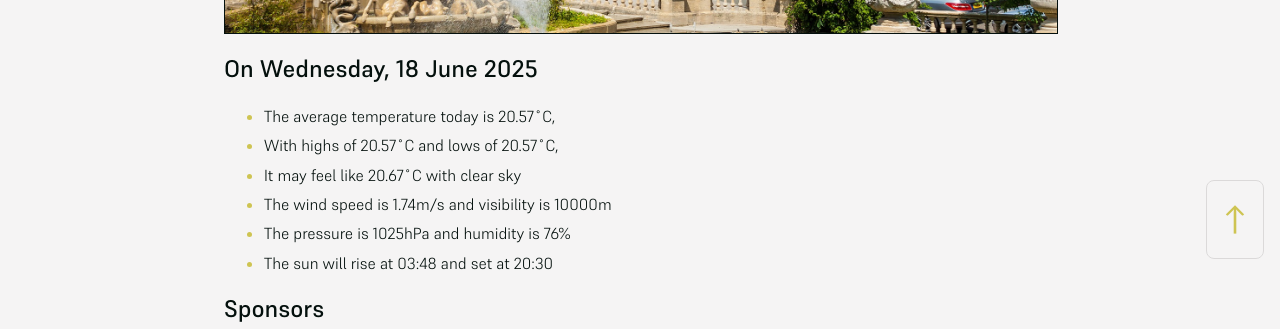
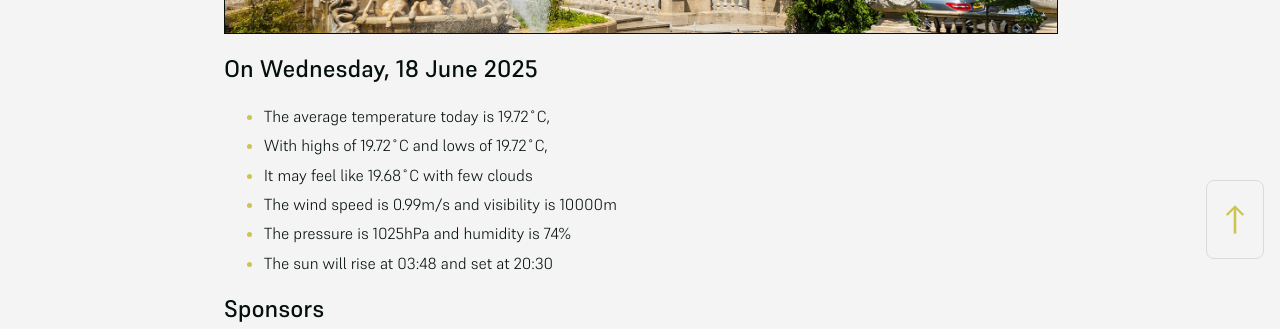
Before and after one commit to mat-0/cheltenham-open-data, a Jekyll site: the page built from index.md, in a window 1280 px wide. Shown: the part 625-954 px from the top of the page. Built offline with Jekyll 4.4.1, drawn with Linux system fonts in a browser that asks for light colours.

Commit message:
Updated 2025-06-18 20:57:59

```diff
--- a/index.md
+++ b/index.md
@@ -10,11 +10,11 @@ seo: Menu
 <!-- weather_marker starts -->
 ## On Wednesday, 18 June 2025
 
-- The average temperature today is 20.57˚C,
-- With highs of 20.57˚C and lows of 20.57˚C,
-- It may feel like 20.67˚C with clear sky
-- The wind speed is 1.74m/s and visibility is 10000m
-- The pressure is 1025hPa and humidity is 76%
+- The average temperature today is 19.72˚C,
+- With highs of 19.72˚C and lows of 19.72˚C,
+- It may feel like 19.68˚C with few clouds
+- The wind speed is 0.99m/s and visibility is 10000m
+- The pressure is 1025hPa and humidity is 74%
 - The sun will rise at 03:48 and set at 20:30
 
 <!-- weather_marker ends -->
```
Also changed, not shown: _data/flood.json (+4 -4 lines), _pages/news.md (+9 -9 lines).
